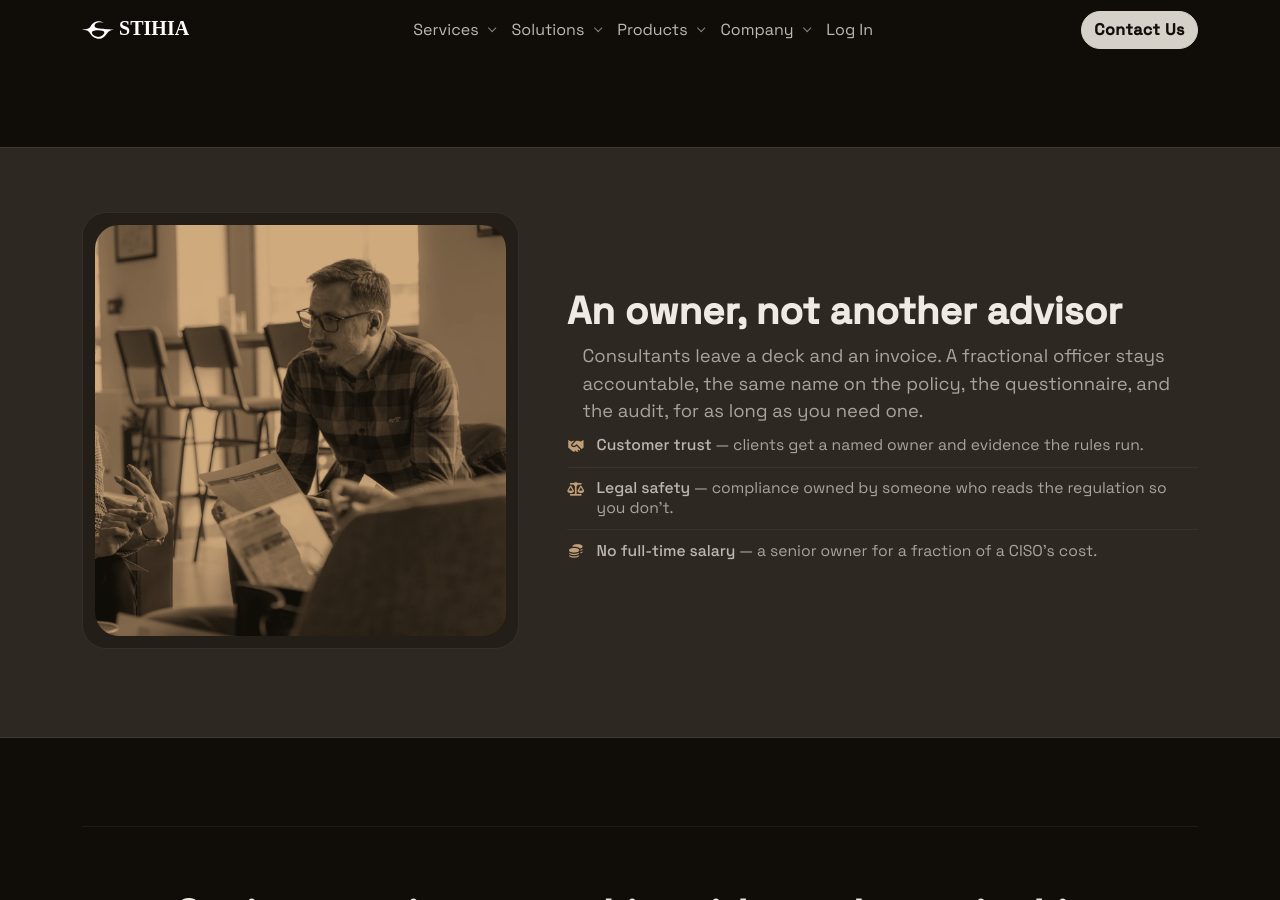
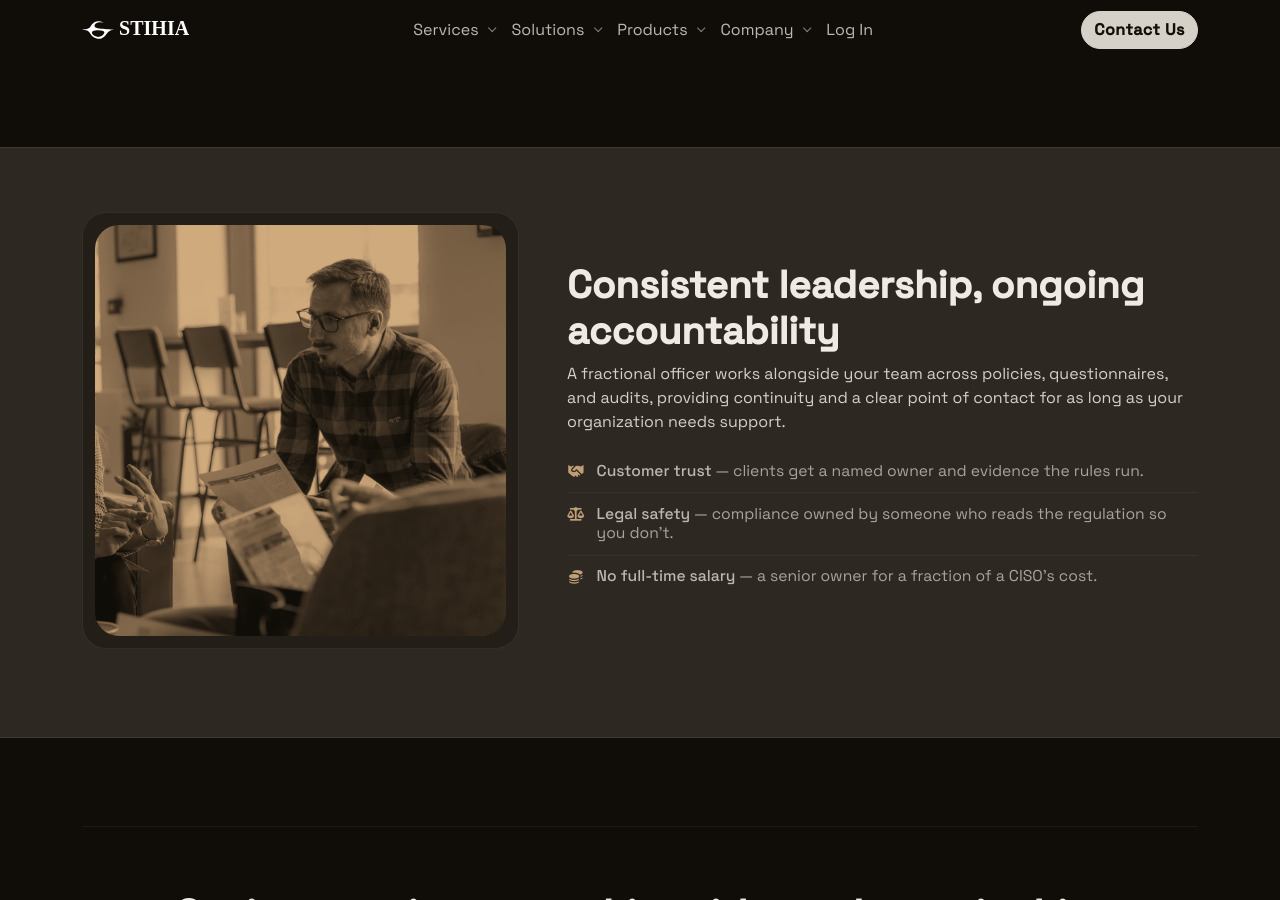
Before and after one commit to stihia-ai/stihia-ai.github.io, a Jekyll site: the page built from services/fractional-ciso-cco.html, in a window 1280 px wide and 900 px high, scrolled down 1844 px. Built offline with Jekyll 4.4.1, drawn with Linux system fonts in a browser that asks for light colours; nearby versions of some CDN libraries; some web fonts are replaced.

Commit message:
fix(services): update fractional ciso cco page copy

```diff
--- a/services/fractional-ciso-cco.html
+++ b/services/fractional-ciso-cco.html
@@ -165,7 +165,7 @@ og_image: /assets/img/fractional-ciso-cco/fractional-ciso-hero.webp
   </section>
 
   <!-- ===================================================================
-       An owner, not another advisor — portrait pairing
+       Consistent leadership — portrait pairing
        =================================================================== -->
   <div class="section-band mt-5">
     <div class="container">
@@ -179,11 +179,11 @@ og_image: /assets/img/fractional-ciso-cco/fractional-ciso-hero.webp
             </div>
           </div>
           <div class="col-lg-7">
-            <h2 class="section-title">An owner, not another advisor</h2>
-            <p class="section-subtitle">
-              Consultants leave a deck and an invoice. A fractional officer
-              stays accountable, the same name on the policy, the
-              questionnaire, and the audit, for as long as you need one.
+            <h2 class="section-title">Consistent leadership, ongoing accountability</h2>
+            <p>
+              A fractional officer works alongside your team across policies,
+              questionnaires, and audits, providing continuity and a clear
+              point of contact for as long as your organization needs support.
             </p>
             <ul class="hairline-list">
               <li>
```
Also changed, not shown: AGENTS.md (+1 -0 lines).
